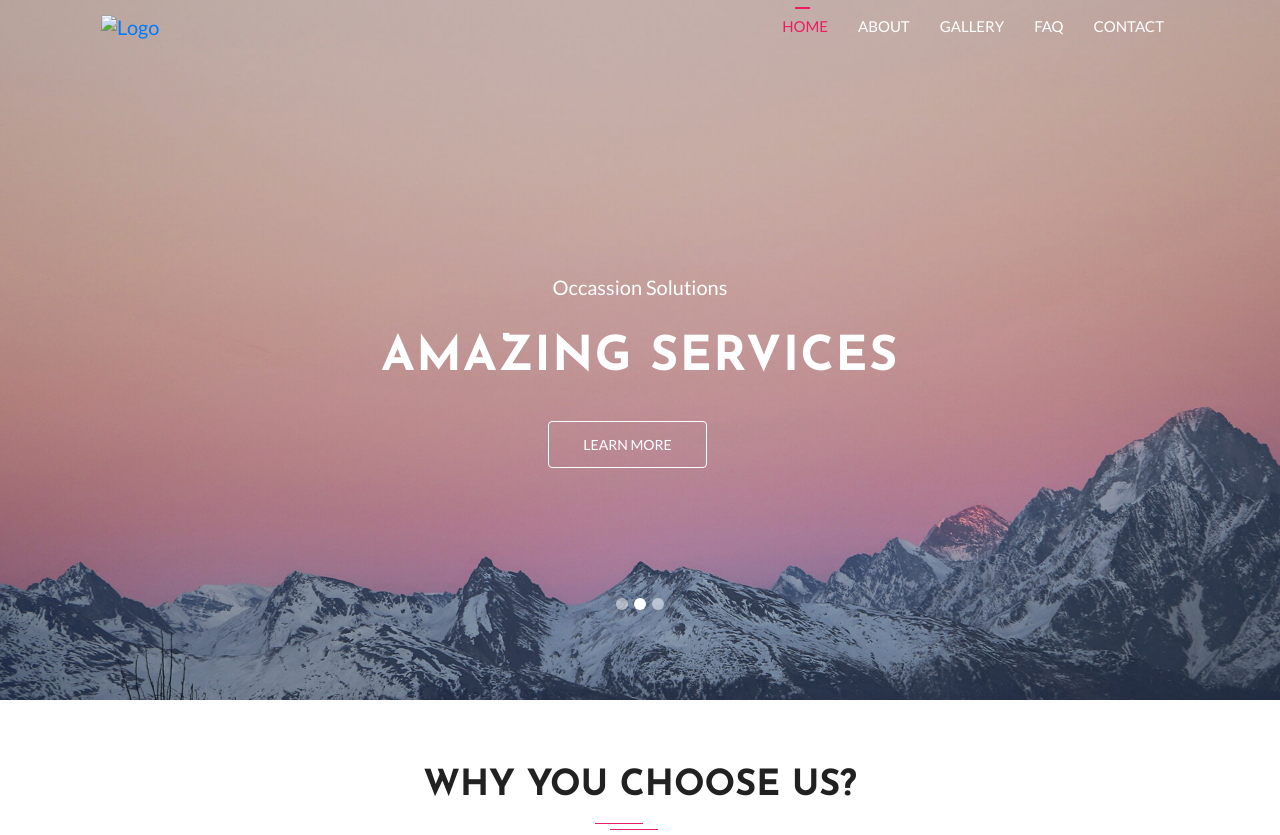
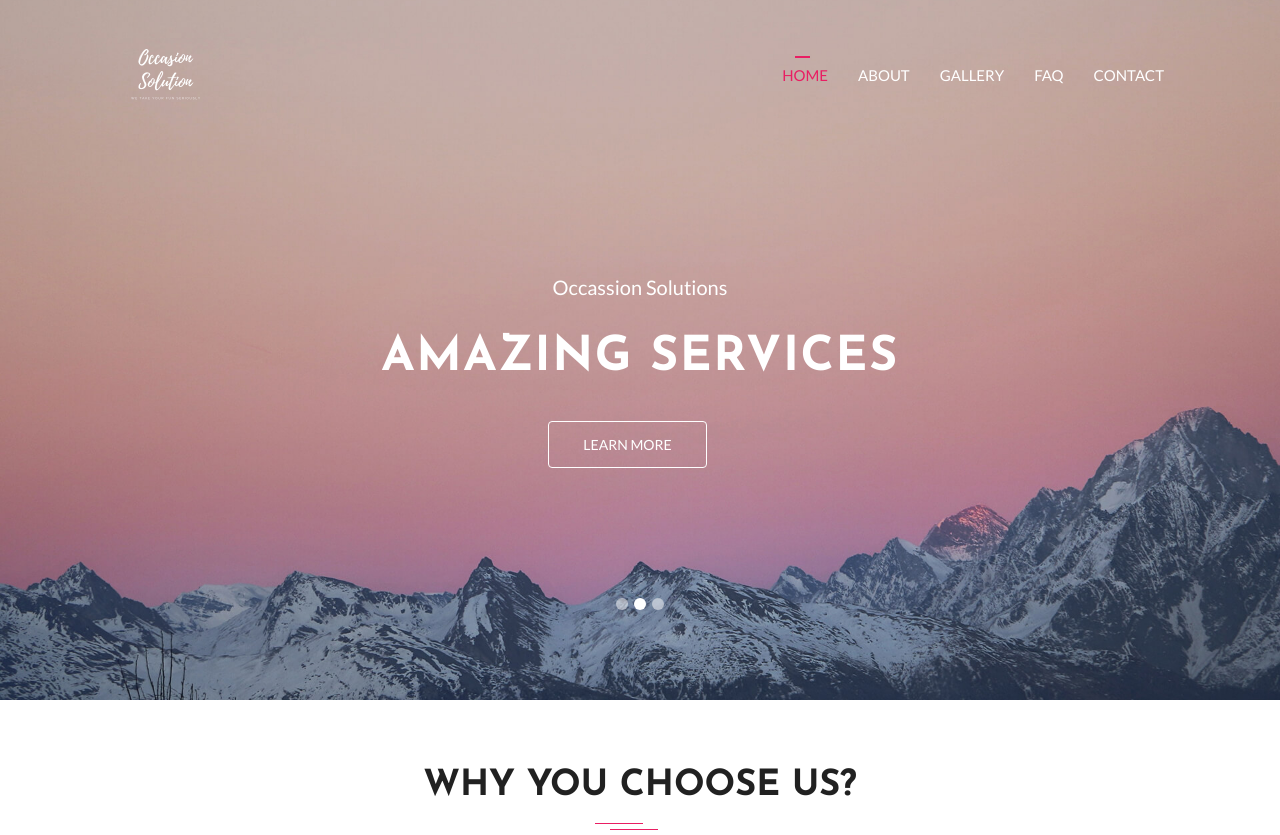
Before and after one commit to rahul-spirit/evemaker, a plain HTML site: page index.html in a window 1280 px wide. Shown: the top 835 px of the page. Drawn offline with nearby package versions, Linux system fonts and the light colour scheme; a web font is replaced by a local one.

Commit message:
<ohhhhh>

```diff
--- a/index.html
+++ b/index.html
@@ -46,7 +46,7 @@
 <div class="container">
 <nav class="navbar navbar-expand-lg">
 <a class="navbar-brand" href="index.html">
-<img src="assets/img/logo.png" alt="Logo">
+<img src="assets/img/logo.png" alt="Logo" height="125px" width="125px">
 </a>
 <button class="navbar-toggler" type="button" data-toggle="collapse" data-target="#navbarSupportedContent" aria-controls="navbarSupportedContent" aria-expanded="false" aria-label="Toggle navigation">
 <span class="toggler-icon"></span>
@@ -659,7 +659,7 @@ Anim pariatur cliche reprehenderit, enim eiusmod high life accusamus terry richa
 <div class="container">
 <div class="row">
 <div class="col-md-6 col-lg-3 col-sm-6 col-xs-12 wow fadeInUp" data-wow-delay="0.2s">
-<h3><img src="assets/img/logo.png" alt=""></h3>
+<h3><img src="assets/img/logo.png" alt="" height="150px" width="150px" style="margin-top: -40px;"></h3>
 <p>
 Aorem ipsum dolor sit amet elit sed lum tempor incididunt ut labore el dolore alg minim veniam quis nostrud ncididunt.
 </p>
```
Also changed, not shown: assets/img/logo.png (added).
